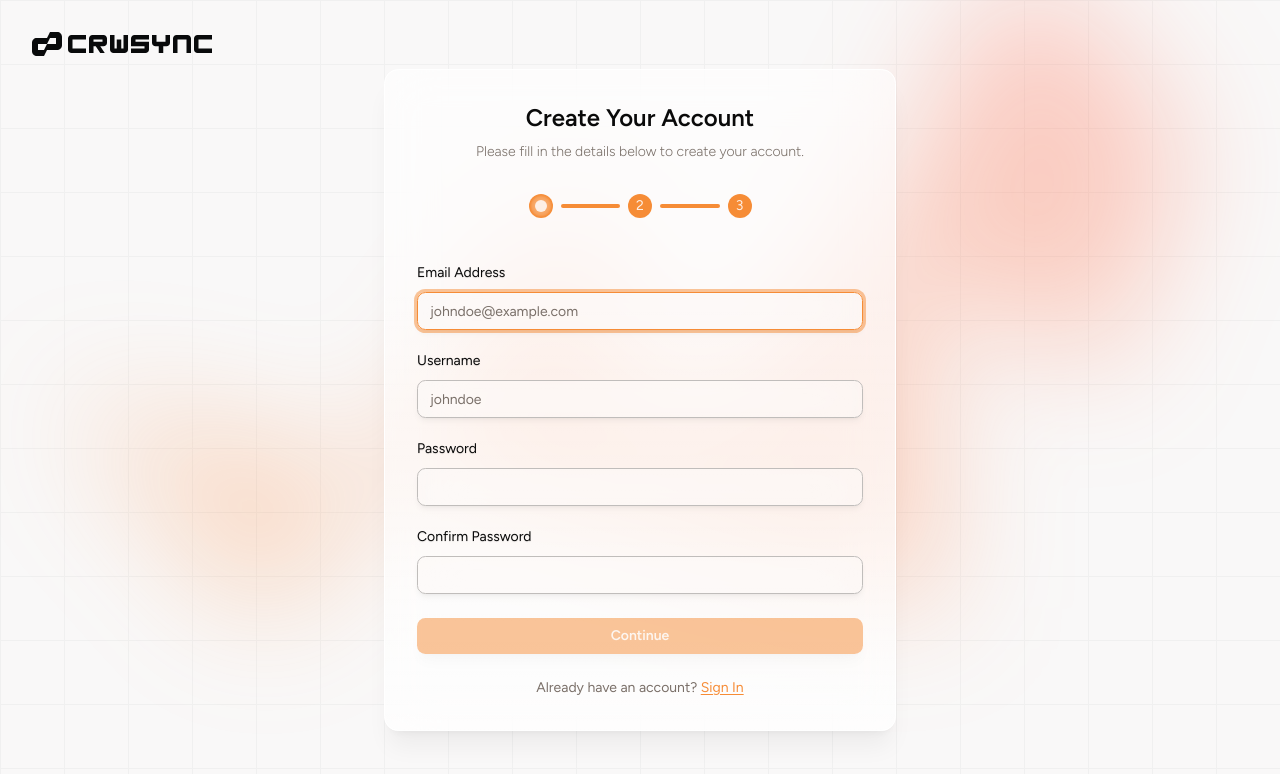
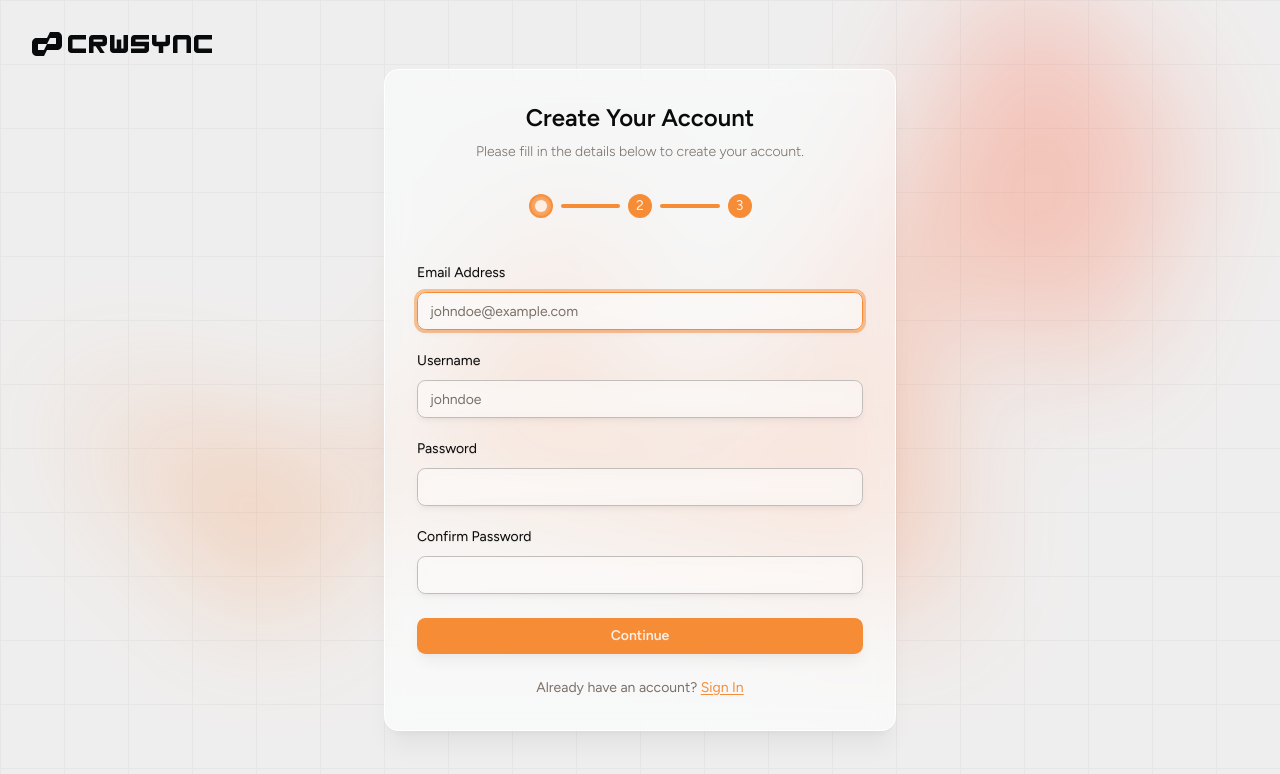
Before and after one commit to JustTunya/crwsync, a Next.js app in the folder apps/frontend/: page /auth/signup in a window 1280 px wide. Shown: the top 774 px of the page. Built offline with nearby package versions, Linux system fonts and the light colour scheme; no server answers; some icons are missing.

Commit message:
Update UI styles and improve component accessibility

```diff
--- a/apps/frontend/app/globals.css
+++ b/apps/frontend/app/globals.css
@@ -89,9 +89,9 @@
   --muted:                oklch(0.966 0.003 55.00);
   --muted-foreground:     oklch(0.552 0.016 55.00);
   /* SURFACE & SHADES */
-  --base-100:             oklch(0.980 0.001 55.00);
-  --base-200:             oklch(0.940 0.001 55.00);
-  --base-300:             oklch(0.900 0.001 55.00);
+  --base-100:             oklch(0.950 0.001 55.00);
+  --base-200:             oklch(0.900 0.001 55.00);
+  --base-300:             oklch(0.850 0.001 55.00);
   /* FEEDBACK COLORS */
   --info:                 oklch(0.640 0.240 220.0);
   --info-foreground:      oklch(0.975 0.000 0.000);
--- a/apps/frontend/components/signup-step1.tsx
+++ b/apps/frontend/components/signup-step1.tsx
@@ -114,7 +114,7 @@ export default function SignupStep1(props: SignupStep1Props) {
       <Button
         type="button"
         onClick={props.onNext}
-        disabled={props.pending || !validStep}
+        // disabled={props.pending || !validStep}
       >
         Continue
       </Button>
--- a/apps/frontend/components/signup-step2.tsx
+++ b/apps/frontend/components/signup-step2.tsx
@@ -155,11 +155,11 @@ export default function SignupStep2(props: SignupStep2Props) {
 
       <div className="mx-auto max-w-xs text-xs text-center text-muted-foreground text-pretty">
         By creating an account, you agree to our{" "}
-        <Link href="/legal/terms" className="text-accent underline underline-offset-2 rounded-sm focus-visible:ring-2 focus-visible:ring-accent/20 focus-visible:outline-none">
+        <Link href="/legal/terms" className="text-accent underline underline-offset-2 rounded-sm focus-visible:ring-2 focus-visible:ring-offset-1 focus-visible:ring-primary/50 focus-visible:outline-none">
           Terms of Service
         </Link>{" "}
         and{" "}
-        <Link href="/legal/privacy" className="text-accent underline underline-offset-2 rounded-sm focus-visible:ring-2 focus-visible:ring-accent/20 focus-visible:outline-none">
+        <Link href="/legal/privacy" className="text-accent underline underline-offset-2 rounded-sm focus-visible:ring-2 focus-visible:ring-offset-1 focus-visible:ring-primary/50 focus-visible:outline-none">
           Privacy Policy
         </Link>.
       </div>
@@ -170,9 +170,9 @@ export default function SignupStep2(props: SignupStep2Props) {
           variant="outline"
           onClick={props.onBack}
           disabled={props.pending}
-          className="w-[calc(25%-0.5rem)]"
+          className="w-[calc(25%-0.5rem)] text-xs sm:text-sm"
         >
-          <HugeiconsIcon icon={ArrowLeft01Icon} size={18} strokeWidth={2} />
+          <HugeiconsIcon icon={ArrowLeft01Icon} strokeWidth={2.5} className="size-3 sm:size-4"/>
           Back
         </Button>
 
--- a/apps/frontend/components/ui/background.tsx
+++ b/apps/frontend/components/ui/background.tsx
@@ -1,7 +1,7 @@
 export default function Background() {
   return (
     <div aria-hidden="true" className="fixed top-0 -z-10 size-full bg-base-100">
-      <div aria-hidden="true" className="fixed top-0 -z-10 h-full w-full bg-[linear-gradient(to_right,#f0f0f0_1px,transparent_1px),linear-gradient(to_bottom,#f0f0f0_1px,transparent_1px)] bg-[size:4rem_4rem]" />
+      <div aria-hidden="true" className="fixed top-0 -z-10 h-full w-full bg-[linear-gradient(to_right,#e6e6e6_1px,transparent_1px),linear-gradient(to_bottom,#e6e6e6_1px,transparent_1px)] bg-[size:4rem_4rem]" />
       <div aria-hidden="true" className="fixed top-0 left-1/2 -z-10 -translate-x-1/2 blur-3xl xl:-top-6">
         <div
           style={{clipPath: "polygon(74.1% 44.1%, 90% 61.6%, 97.5% 26.9%, 85.5% 0.1%, 80.7% 2%, 72.5% 32.5%, 60.2% 62.4%, 52.4% 68.1%, 47.5% 58.3%, 45.2% 34.5%, 27.5% 76.7%, 0.1% 64.9%, 17.9% 100%, 27.6% 76.8%, 76.1% 97.7%, 74.1% 44.1%)"}}
--- a/apps/frontend/components/ui/button.tsx
+++ b/apps/frontend/components/ui/button.tsx
@@ -5,7 +5,7 @@ import { cva, type VariantProps } from "class-variance-authority"
 import { cn } from "@/lib/utils"
 
 const buttonVariants = cva(
-  "inline-flex items-center justify-center sm:gap-2 whitespace-nowrap rounded-md text-sm font-semibold transition-all disabled:pointer-events-none disabled:opacity-50 [&_svg]:pointer-events-none [&_svg:not([class*='size-'])]:size-4 shrink-0 [&_svg]:shrink-0 outline-none aria-invalid:ring-destructive/20 dark:aria-invalid:ring-destructive/40 aria-invalid:border-destructive",
+  "inline-flex items-center justify-center sm:gap-1 whitespace-nowrap rounded-md text-sm font-semibold transition-all disabled:pointer-events-none disabled:opacity-50 [&_svg]:pointer-events-none [&_svg:not([class*='size-'])]:size-4 shrink-0 [&_svg]:shrink-0 outline-none aria-invalid:ring-destructive/20 dark:aria-invalid:ring-destructive/40 aria-invalid:border-destructive",
   {
     variants: {
       variant: {
@@ -14,7 +14,7 @@ const buttonVariants = cva(
         destructive:
           "bg-destructive text-white hover:bg-destructive/90 focus-visible:ring-destructive/20 dark:focus-visible:ring-destructive/40 dark:bg-destructive/60",
         outline:
-          "text-muted-foreground border border-muted-foreground hover:text-primary hover:bg-base-200/50",
+          "text-muted-foreground border border-muted-foreground hover:text-primary hover:border-primary",
         secondary:
           "bg-secondary text-secondary-foreground hover:bg-secondary/80",
         ghost:
--- a/apps/frontend/components/ui/checkbox.tsx
+++ b/apps/frontend/components/ui/checkbox.tsx
@@ -38,7 +38,7 @@ export function Checkbox({ id, checked, onChange }: CheckboxProps) {
       aria-labelledby={id}
       aria-label="Checkbox"
       className={cn(
-        "size-4 border-1 rounded-sm shadow-sm/5 flex items-center justify-center cursor-pointer transition-colors backdrop-blur-xl",
+        "size-4 border-1 rounded-sm shadow-sm/5 flex items-center justify-center cursor-pointer transition-colors backdrop-blur-md",
         "focus-visible:outline-none focus-visible:ring-2 focus-visible:ring-primary/50 focus-visible:border-primary",
         checked ? "bg-primary/40 border-primary" : "bg-base-input/50 border-border"
       )}
--- a/apps/frontend/components/ui/glassbox.tsx
+++ b/apps/frontend/components/ui/glassbox.tsx
@@ -5,9 +5,9 @@ export function GlassBox({ children }: { children: React.ReactNode }) {
     <div className={cn(
       "flex flex-col justify-center items-center",
       "w-xs sm:w-lg mx-auto p-6 sm:p-8 m-12 sm:m-16",
-      "bg-background/60 border-[1.5px] border-background backdrop-blur-xl shadow-xl/5 rounded-xl"
+      "bg-background/50 border-[1.5px] border-background backdrop-blur-md shadow-xl/5 rounded-xl"
     )}>
-      <div className="absolute bottom-0 -z-10 w-full h-2/3 bg-gradient-to-t from-background/30 to-background/0 rounded-xl" />
+      <div className="absolute bottom-0 -z-10 w-full h-1/2 bg-gradient-to-t from-background/25 to-background/0 rounded-xl" />
       {children}
     </div>
   );
--- a/apps/frontend/components/ui/input.tsx
+++ b/apps/frontend/components/ui/input.tsx
@@ -20,7 +20,7 @@ function Input({ className, type, visible, setVisible, validation, error, ...pro
 
   return (
     <div className={cn(
-      "w-full flex bg-input/50 backdrop-blur-xl border shadow-md/5 rounded-md transition-all",
+      "w-full flex bg-input/50 backdrop-blur-md border shadow-md/5 rounded-md transition-all",
       "focus-within:ring-3 focus-within:ring-primary/50 focus-within:border-primary",
       error ? "border-error" : "border-border",
       className
--- a/apps/frontend/components/ui/select.tsx
+++ b/apps/frontend/components/ui/select.tsx
@@ -62,7 +62,7 @@ function SelectContent({
       <SelectPrimitive.Content
         data-slot="select-content"
         className={cn(
-          "bg-base-100/60 backdrop-blur-md text-priority data-[state=open]:animate-in data-[state=closed]:animate-out data-[state=closed]:fade-out-0 data-[state=open]:fade-in-0 data-[state=closed]:zoom-out-95 data-[state=open]:zoom-in-95 data-[side=bottom]:slide-in-from-top-2 data-[side=left]:slide-in-from-right-2 data-[side=right]:slide-in-from-left-2 data-[side=top]:slide-in-from-bottom-2 relative z-50 max-h-(--radix-select-content-available-height) min-w-[8rem] origin-(--radix-select-content-transform-origin) overflow-x-hidden overflow-y-auto rounded-md border border-base-100 shadow-md",
+          "bg-background/30 backdrop-blur-md text-priority data-[state=open]:animate-in data-[state=closed]:animate-out data-[state=closed]:fade-out-0 data-[state=open]:fade-in-0 data-[state=closed]:zoom-out-95 data-[state=open]:zoom-in-95 data-[side=bottom]:slide-in-from-top-2 data-[side=left]:slide-in-from-right-2 data-[side=right]:slide-in-from-left-2 data-[side=top]:slide-in-from-bottom-2 relative z-50 max-h-(--radix-select-content-available-height) min-w-[8rem] origin-(--radix-select-content-transform-origin) overflow-x-hidden overflow-y-auto rounded-md border border-background shadow-md",
           position === "popper" &&
             "data-[side=bottom]:translate-y-1 data-[side=left]:-translate-x-1 data-[side=right]:translate-x-1 data-[side=top]:-translate-y-1",
           className
@@ -108,7 +108,7 @@ function SelectItem({
     <SelectPrimitive.Item
       data-slot="select-item"
       className={cn(
-        "focus:bg-primary/50 [&_svg:not([class*='text-'])]:text-muted-foreground relative flex w-full cursor-default items-center gap-2 rounded-sm py-1.5 pr-8 pl-2 text-sm outline-hidden select-none data-[disabled]:pointer-events-none data-[disabled]:opacity-50 [&_svg]:pointer-events-none [&_svg]:shrink-0 [&_svg:not([class*='size-'])]:size-4 *:[span]:last:flex *:[span]:last:items-center *:[span]:last:gap-2",
+        "focus:bg-primary/30 [&_svg:not([class*='text-'])]:text-muted-foreground relative flex w-full cursor-default items-center gap-2 rounded-sm py-1.5 pr-8 pl-2 text-sm outline-hidden select-none data-[disabled]:pointer-events-none data-[disabled]:opacity-50 [&_svg]:pointer-events-none [&_svg]:shrink-0 [&_svg:not([class*='size-'])]:size-4 *:[span]:last:flex *:[span]:last:items-center *:[span]:last:gap-2",
         className
       )}
       {...props}
```
